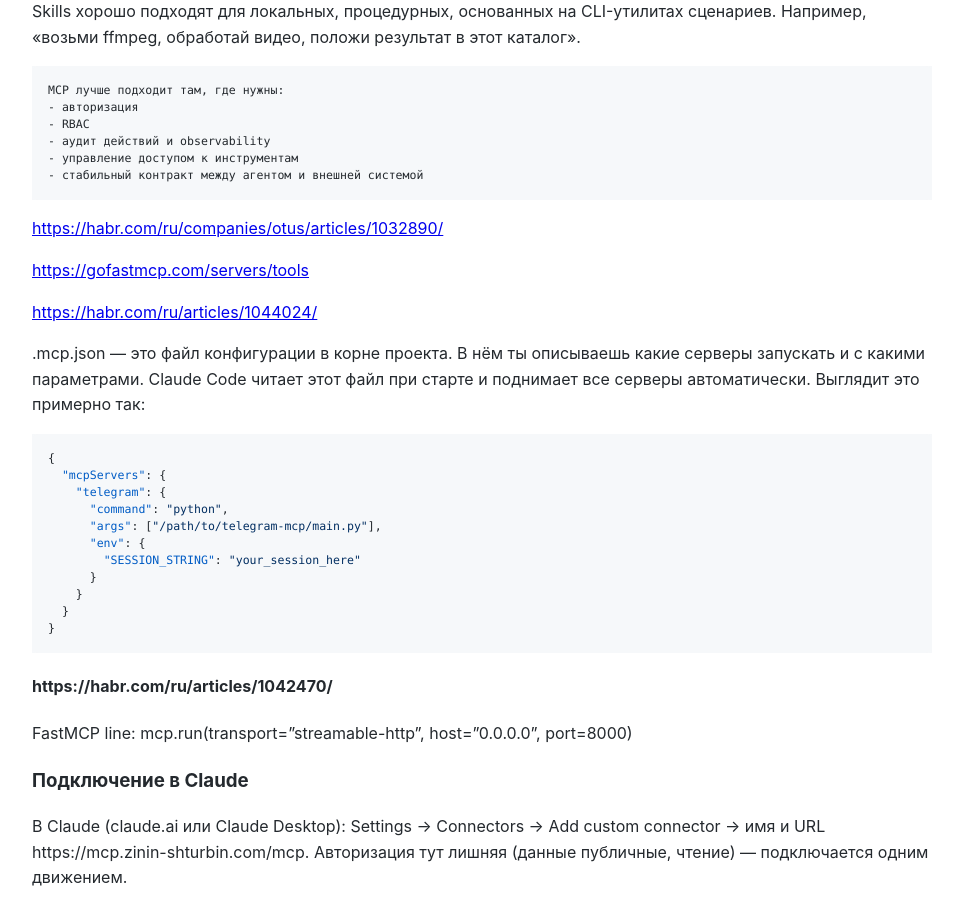
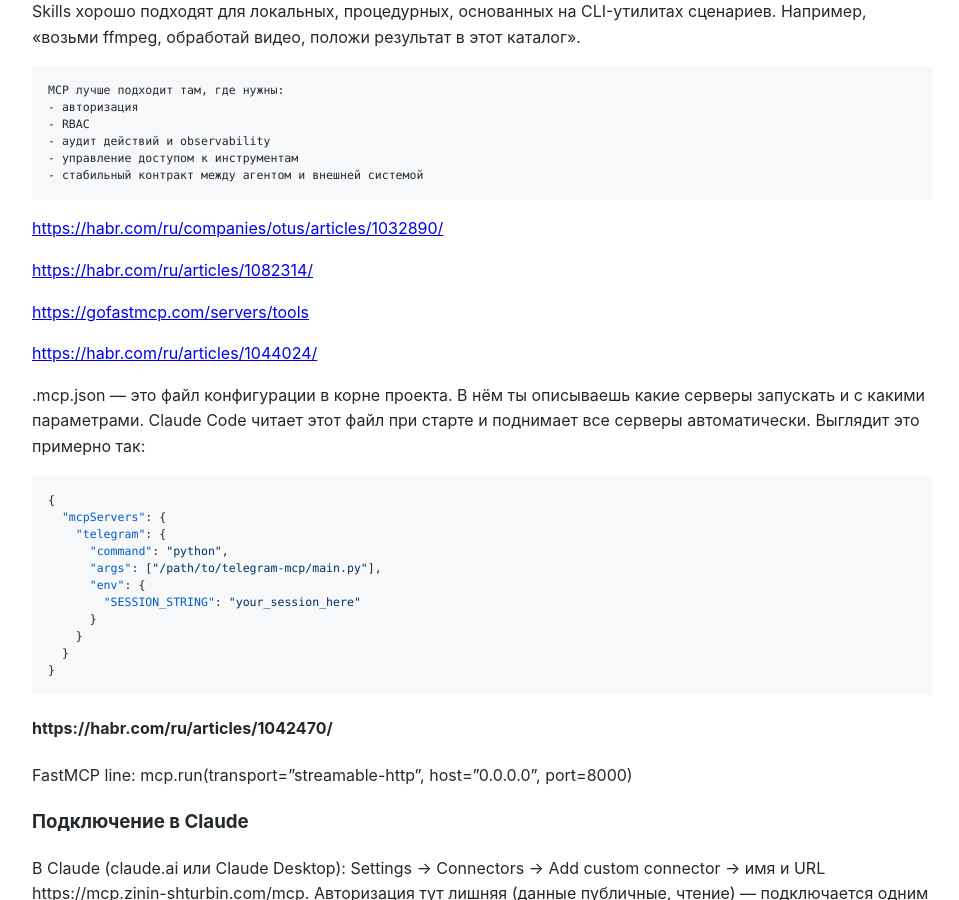
Before and after one commit to Michael-Lubinsky/michael-lubinsky.github.com, a Jekyll site: the page built from ml/mcp.md, in a window 1280 px wide and 900 px high, scrolled down 3713 px. Shown: the whole window, without its empty margins (158-1117 px from the left). Built offline with Jekyll 4.4.1, drawn with Linux system fonts in a browser that asks for light colours; our own code applies the rules of GitHub Pages for plain Markdown files.

Commit message:
Update links in mcp.md

```diff
--- a/ml/mcp.md
+++ b/ml/mcp.md
@@ -25,6 +25,7 @@ MCP лучше подходит там, где нужны:
 
 <https://habr.com/ru/companies/otus/articles/1032890/>
 
+<https://habr.com/ru/articles/1082314/>
 
 <https://gofastmcp.com/servers/tools>
 
```
